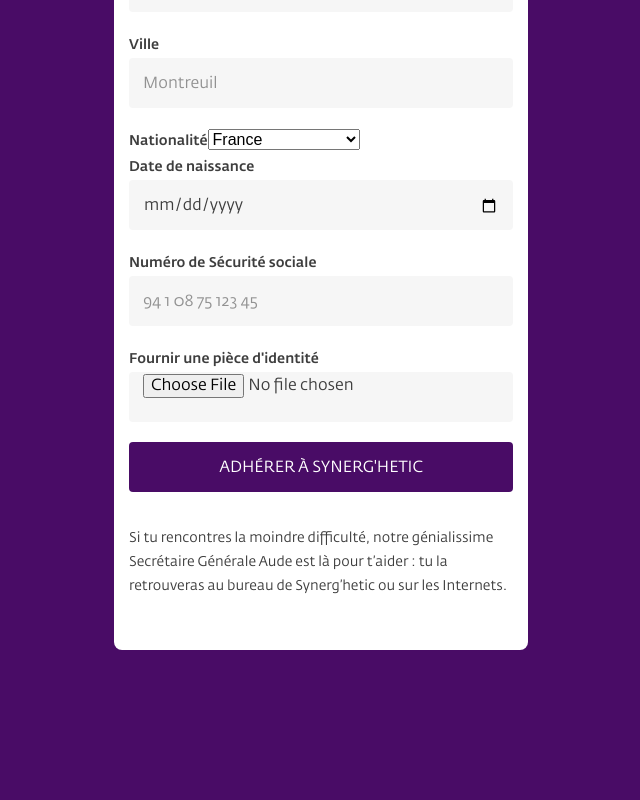
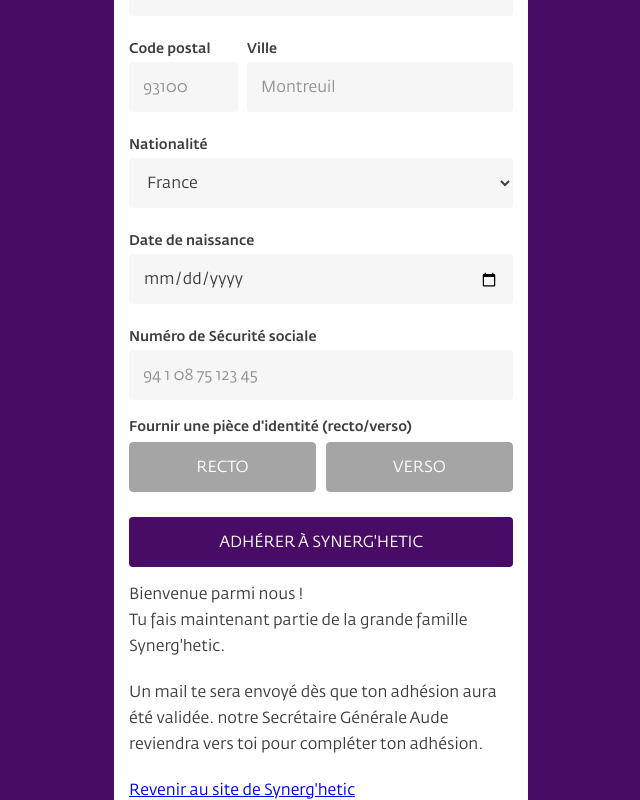
Before and after one commit to synerghetic/synerg-membership, a Nuxt app: page / in a window 1280 px wide. Shown: the part 1000-1800 px from the top of the page, without its empty margins (319-959 px from the left). Before the commit the page ends 1690 px from the top, so only its background shows below. Built offline with nearby package versions, Linux system fonts and the light colour scheme.

Commit message:
ADD: Special input types styles - preliminary end of styling

```diff
--- a/pages/index.vue
+++ b/pages/index.vue
@@ -4,8 +4,9 @@
       <h1>Synerg'hetic</h1>
       <h2>Formulaire d'adhésion en ligne</h2>
     </header>
+
     <div class="view view--welcome">
-      <p>Pour adhérer, rien de plus simple : un mail @hetic.net, quelques informations basiques, une cotisation de 16,00€, et tu pourras faire partie de Synerg'hetic !</p>
+      <p>Pour adhérer, rien de plus simple : un mail <strong>@hetic.net</strong>, quelques informations basiques, une cotisation de 16,00€, et tu pourras faire partie de Synerg'hetic !</p>
 
       <form  method="post">
         <label for="heticmail--text">Entre ton mail @hetic.net</label>
@@ -60,11 +61,15 @@
             <label for="address">Adresse</label>
             <input type="address" name="address" value="" placeholder="27 bis, rue du Progrès">
           </div>
-          <div class="form__group">
+          <div class="form__group form-group--localization">
+            <div>
               <label for="zipcode">Code postal</label>
               <input type="zipcode" name="zipcode" value="" placeholder="93100">
+            </div>
+            <div>
               <label for="city">Ville</label>
               <input type="city" name="city" value="" placeholder="Montreuil">
+            </div>
           </div>
           <div class="form__group">
             <label for="nationality">Nationalité</label>
@@ -79,15 +84,20 @@
           </div>
           <div class="form__group">
             <label for="birthday">Date de naissance</label>
-            <input type="date" name="birthday" value="" placeholder="01/01/1996">
+            <input type="date" name="birthday">
           </div>
           <div class="form__group">
             <label for="socialsecurity">Numéro de Sécurité sociale</label>
             <input type="number" name="socialsecurity" value="" placeholder="94 1 08 75 123 45">
           </div>
-          <div class="form__group">
-            <label for="identityfile">Fournir une pièce d'identité</label>
+          <div class="form__group form-group--identity">
+            <label for="identityfile">Fournir une pièce d'identité (recto/verso)</label>
+            <div>
               <input type="file" name="identityfile">
+            </div>
+            <div>
+              <input type="file" name="identityfile">
+            </div>
           </div>
         </section>
 
@@ -96,11 +106,12 @@
       </form>
     </div>
 
-    <!-- <div class="view view--confirmation">
+    <div class="view view--confirmation">
       <span>Bienvenue parmi nous !</span>
       <p>Tu fais maintenant partie de la grande famille Synerg'hetic.</p>
-      <p>Un mail te seras envoyé dès que ton adhésion aura été validée. notre Secrétaire Générale Aude reviendra vers toi pour compléter ton adhésion.</p>
-    </div> -->
+      <p>Un mail te sera envoyé dès que ton adhésion aura été validée. notre Secrétaire Générale Aude reviendra vers toi pour compléter ton adhésion.</p>
+      <a href="http://synerghetic.net">Revenir au site de Synerg'hetic</a>
+    </div>
 
     <footer>
       <p>Si tu rencontres la moindre difficulté, notre génialissime Secrétaire Générale Aude est là pour t’aider : tu la retrouveras au bureau de Synerg’hetic ou sur les Internets.</p>
@@ -130,6 +141,7 @@ export default {
     align-items: center;
     transition: .3s ease-out;
     & , * {box-sizing: border-box;}
+    strong {font-weight: 500;}
     @media screen and (min-width: 454px) {
       background: rgba(73,12,102,1);
       max-width: 100%;
@@ -181,9 +193,7 @@ export default {
   }
 
   .view {
-    p {
-      margin: 0;
-    }
+    p {margin: 0 0 20px;}
     form {
       width: 100%;
       height: 100%;
@@ -197,7 +207,7 @@ export default {
         line-height: 14px;
         margin-bottom: 8px;
       }
-      input {
+      input, select {
         width: 100%;
         height: 50px;
         background: #F6F6F6;
@@ -210,20 +220,85 @@ export default {
         color: #3E3E3E;
         margin-bottom: 20px;
         transition: .2s ease-out;
-        &::placeholder {
-          color: #929292;
-        }
+        &::placeholder {color: #929292;}
         &[type='submit'] {
           background: #490C66;
           color: #FFFFFF;
           text-transform: uppercase;
+          margin-bottom: 0;
           cursor: pointer;
           transition: .2s ease-out;
-          &:hover {
-            background: rgba(73,12,102,.7);
+          &:hover {background: rgba(73,12,102,.7);}
+        }
+      }
+      select {
+        -webkit-appearance: menulist;
       }
     }
   }
+
+  .view--form {
+    form {
+      margin: 0 0 15px;
+      .form-group--localization {
+        display: flex;
+        justify-content: space-between;
+        > div:first-of-type {flex: 0 0 109px;}
+        > div:last-of-type {flex: 0 0 calc(100% - 118px);}
+      }
+      .form-group--identity {
+        display: flex;
+        flex-flow: row wrap;
+        justify-content: space-between;
+        label {
+          flex: 1 0 100%;
+          width: 100%;
+        }
+        > div {flex: 0 0 calc(50% - 5px);}
+        input[type='file'] {
+          background: transparent;
+          color: transparent;
+          padding: 0;
+          &::-webkit-file-upload-button {
+            visibility: hidden;
+          }
+          &::before {
+            display: flex;
+            justify-content: center;
+            align-items: center;
+            width: 100%;
+            height: 100%;
+            padding-top: 2px;
+            background: #A5A5A5;
+            color: #FFFFFF;
+            text-transform: uppercase;
+            border-radius: 4px;
+            outline: none;
+            white-space: nowrap;
+            -webkit-user-select: none;
+            cursor: pointer;
+            transition: .2s ease-out;
+            box-sizing: border-box;
+          }
+          &:hover::before,
+          &:active::before {
+            background: rgba(165,165,165,.7);
+          }
+        }
+        div:first-of-type input::before {content: 'recto';}
+        div:last-of-type input::before {content: 'verso';}
+      }
+    }
+  }
+
+  .view--confirmation {
+    a {
+      display: block;
+      font-size: 14px;
+      color: #490C66;
+      line-height: 24px;
+      text-align: center;
+      margin: 18px auto;
     }
   }
 </style>
```
Lines whose indentation alone changed are shown as unchanged.
